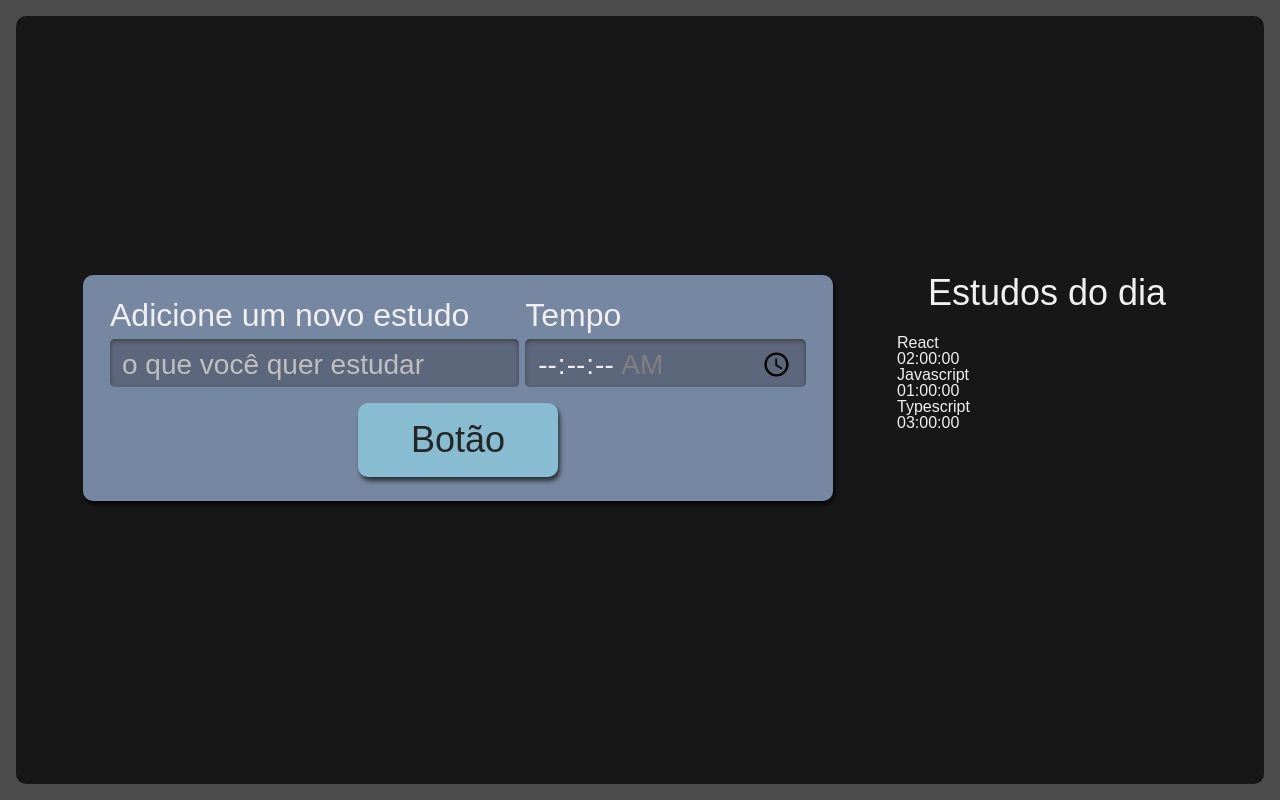
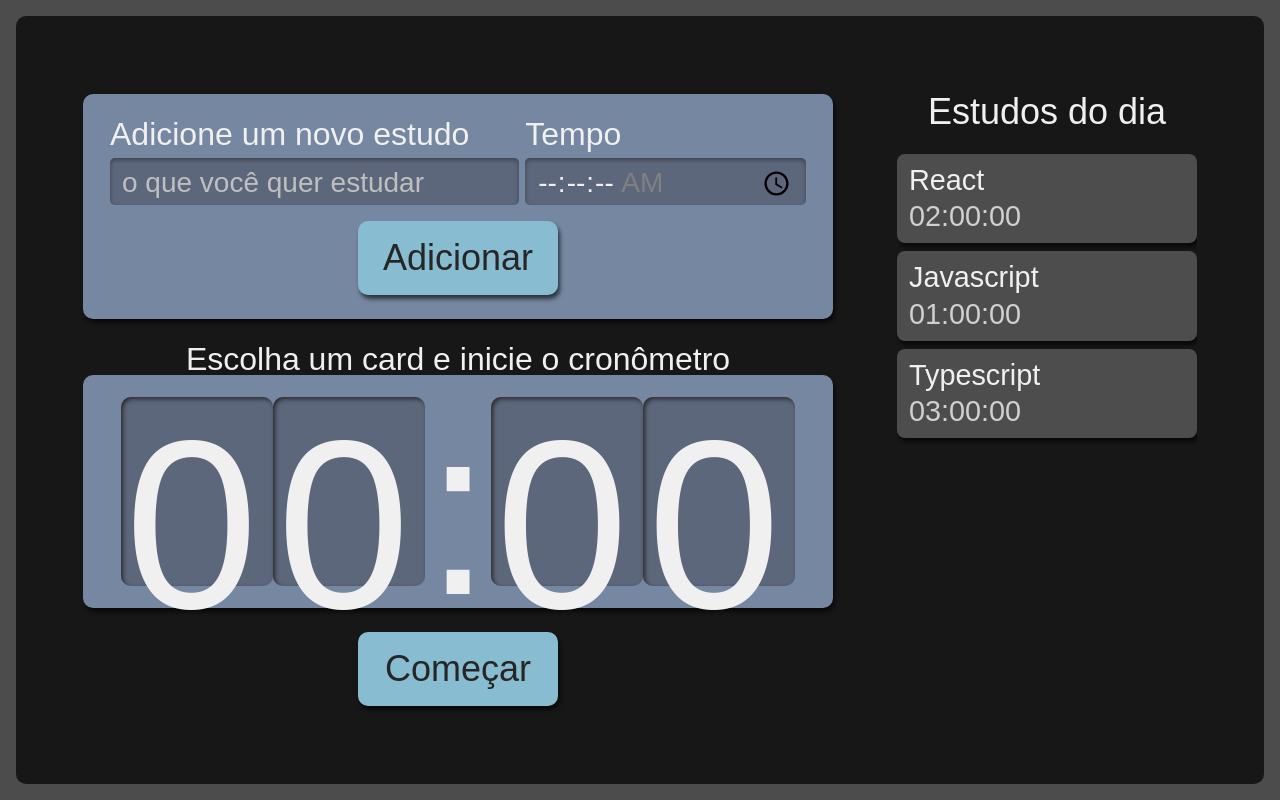
Before and after one commit to revertongustavo/alura-studies, a React (Create React App) app: page / in a window 1280 px wide. Built offline with nearby package versions, Linux system fonts and the light colour scheme.

Commit message:
Aplicando props

```diff
--- a/src/components/Botao/index.tsx
+++ b/src/components/Botao/index.tsx
@@ -1,11 +1,15 @@
 import React from 'react';
 import style from './Botao.module.scss';
 
-class Botao extends React.Component{
+interface IProps {
+    children: React.ReactNode;
+}
+
+class Botao extends React.Component<IProps>{
     render(){
         return (
             <button className={style.botao}>
-                Botão
+                {this.props.children}
             </button>
         )
     }
--- /dev/null
+++ b/src/components/Cronometro/Cronometro.module.scss
@@ -0,0 +1,59 @@
+.cronometro {
+    display: flex;
+    flex-direction: column;
+    align-items: center;
+    grid-area: cronometro;
+
+    .relogioWrapper {
+      align-items: center;
+      background-color: #7687A1;
+      border-radius: 10px;
+      box-shadow: 2px 4px 4px #0000009F;
+      box-sizing: border-box;
+      display: flex;
+      font-size: 5rem;
+      justify-content: center;
+      margin-bottom: 24px;
+      padding: 16px 12px;
+      width: 100%;
+    }
+
+    .titulo {
+      font-size: 2rem;
+    }
+
+    button {
+      background-color: #88bcd1;
+      border-radius: 10px;
+      box-shadow: 2px 4px 4px #0000009F;
+      color: #272626;
+      cursor: pointer;
+      font-size: 1.25rem;
+      padding: 16px;
+      width: 150px;
+
+      &:active {
+        background-color: #7CA6B7;
+        box-shadow: 2px 2px 4px #0000009F inset;
+        cursor: auto;
+      }
+    }
+
+    @media screen and (min-width:1280px) {
+
+      .relogioWrapper{
+        font-size: 15rem;
+      }
+
+      p {
+        font-size: 2rem;
+      }
+
+      button {
+        grid-column-start: span 2;
+        justify-self: center;
+        width: 200px;
+        font-size: 2.25rem;
+      }
+    }
+  }
--- /dev/null
+++ b/src/components/Cronometro/Relogio/Relogio.module.scss
@@ -0,0 +1,21 @@
+.relogioNumero {
+    background-color: #5D677C;
+    box-shadow: 2px 2px 4px #2B2B2B inset;
+    height: 3.6rem;
+    width: 3rem;
+    padding: 8px 4px;
+    border-radius: 10px;
+
+    @media screen and (min-width:1280px) {
+      height: 10.8rem;
+      width: 9rem;
+    }
+  }
+
+  .relogioDivisao {
+    height: 4.2rem;
+
+    @media screen and (min-width:1280px) {
+      height: 12.6rem;
+    }
+  }
--- /dev/null
+++ b/src/components/Cronometro/Relogio/index.tsx
@@ -0,0 +1,14 @@
+import style from    "./Relogio.module.scss"
+
+export default function Relogio(){
+    return (
+// <> e igual a <React.Fragment>
+        <>
+            <span className={style.relogioNumero}>0</span>
+            <span className={style.relogioNumero}>0</span>
+            <span className={style.relogioDivisao}>:</span>
+            <span className={style.relogioNumero}>0</span>
+            <span className={style.relogioNumero}>0</span>
+        </>
+    )
+}
--- /dev/null
+++ b/src/components/Cronometro/index.tsx
@@ -0,0 +1,17 @@
+import Botao from "../Botao"
+import Relogio from "./Relogio"
+import style from "./Cronometro.module.scss"
+
+export default function Cronometro() {
+    return (
+        <div className= {style.cronometro}>
+            <p className={style.titulo}> Escolha um card e inicie o cronômetro</p>
+            <div className= {style.relogioWrapper}>
+                <Relogio/>
+            </div>
+            <Botao>
+                Começar
+            </Botao>
+        </div>
+    )
+}
--- a/src/components/Formulario/index.tsx
+++ b/src/components/Formulario/index.tsx
@@ -1,6 +1,7 @@
 import React from 'react'
 import Botao from '../Botao'
 import style from './Formulario.module.scss';
+
 
 class Formulario extends React.Component {
  render() {
@@ -34,7 +35,7 @@
                 />
 
             </div>
-            <Botao />
+            <Botao>Adicionar</Botao>
         </form>
     )
  }
--- /dev/null
+++ b/src/components/Lista/Item/index.tsx
@@ -0,0 +1,10 @@
+import style from '../Lista.module.scss'
+
+export default function Item({tarefa, tempo} : {tarefa: string, tempo: string}){
+    return(
+        <li className= {style.item}>
+            <h3> {tarefa}</h3>
+            <span>{tempo}</span>
+        </li>
+    )
+}
--- a/src/components/Lista/index.tsx
+++ b/src/components/Lista/index.tsx
@@ -1,5 +1,6 @@
 import React from 'react';
 import  style from './Lista.module.scss';
+import Item from './Item';
 
 function Lista() {
     const tarefas = [{
@@ -18,14 +19,15 @@
             <h2> Estudos do dia </h2>
             <ul>
                 {tarefas.map((item, index) => (
-                    <li key = {index} className=''>
-                        <h3> {item.tarefa}</h3>
-                        <span>{item.tempo}</span>
-                    </li>
+               <Item
+                    key ={index}
+                    {...item}
+                />
                 ))}
             </ul>
         </aside>
     )
+
 }
 
 export default Lista;
--- a/src/pages/App.tsx
+++ b/src/pages/App.tsx
@@ -2,12 +2,14 @@
 import Formulario from '../components/Formulario';
 import Lista from '../components/Lista';
 import style from './App.module.scss'
+import Cronometro from '../components/Cronometro';
 
 function App() {
   return (
     <div className={style.AppStyle}>
       <Formulario />
       <Lista />
+      <Cronometro />
     </div>
   );
 }
```
